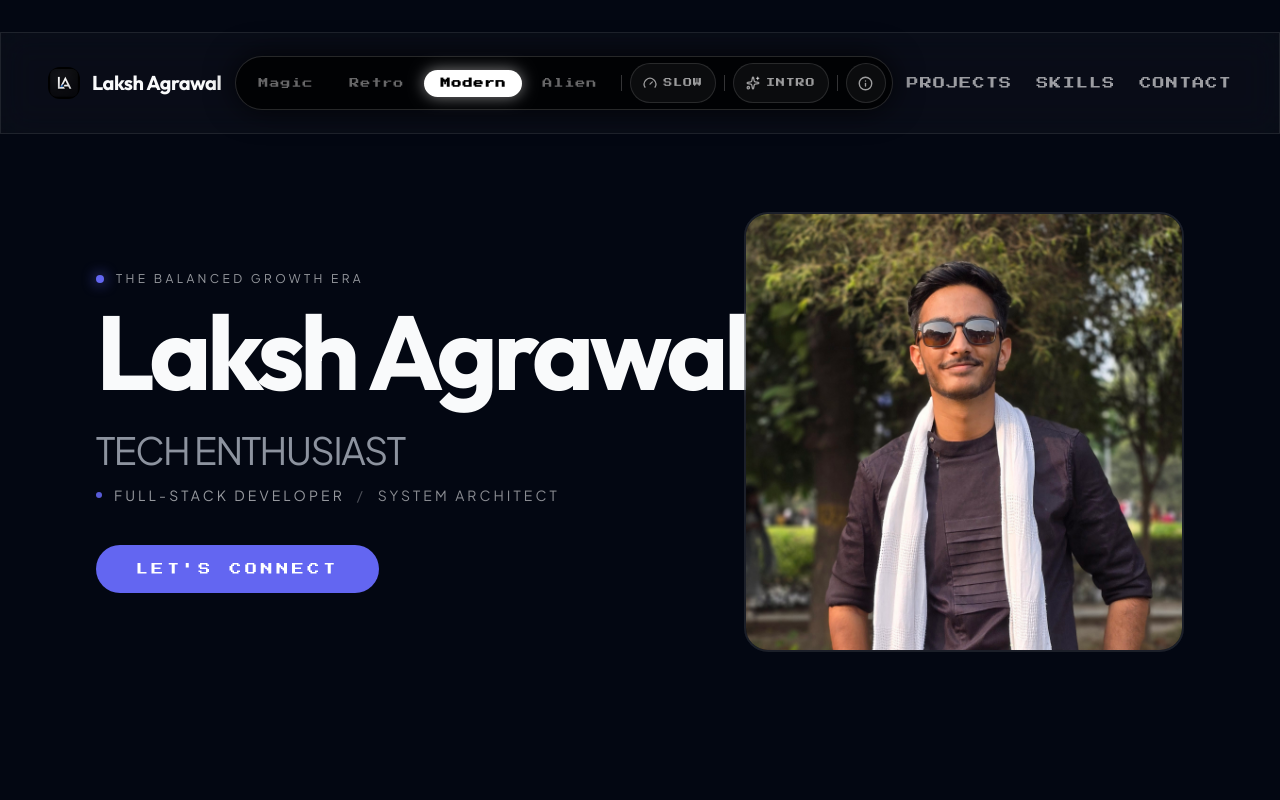
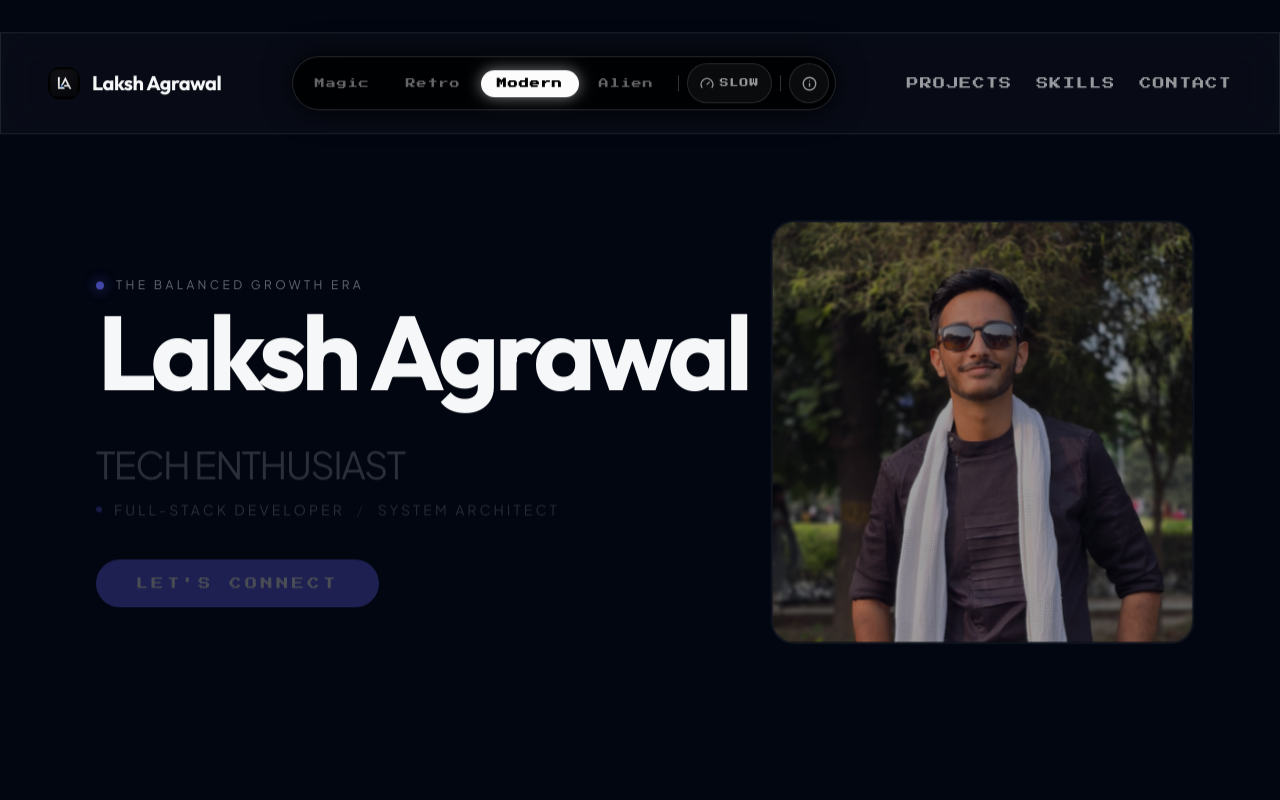
Before and after one commit to LakshAgrawal28/Portfolio, a React (Vite) app: page / in a window 1280 px wide. Shown: the top 800 px of the page. Built offline with nearby package versions, Linux system fonts and the light colour scheme; a web font is replaced by a local one.

Commit message:
fix: always show loader on load, remove intro button from nav

```diff
--- a/src/AppContent.tsx
+++ b/src/AppContent.tsx
@@ -1,4 +1,4 @@
-import React, { useState, useCallback } from 'react';
+import React, { useState } from 'react';
 import { AnimatePresence, motion } from 'framer-motion';
 import { Navigation } from './components/Navigation';
 import { Hero } from './components/Hero';
@@ -10,12 +10,7 @@ import { EraJumpOverlay } from './components/EraJumpOverlay';
 import { WormholeLoader } from './components/WormholeLoader';
 
 export const AppContent: React.FC = () => {
-  // Default: false — site loads instantly. The loader can be replayed via the nav button.
-  const [loading, setLoading] = useState(false);
-
-  const triggerLoader = useCallback(() => {
-    setLoading(true);
-  }, []);
+  const [loading, setLoading] = useState(true);
 
   return (
     <>
@@ -33,7 +28,7 @@ export const AppContent: React.FC = () => {
           >
             <div className="texture-overlay" />
             <EraJumpOverlay />
-            <Navigation onTriggerLoader={triggerLoader} />
+            <Navigation />
             <Hero />
             <Skills />
             <Projects />
--- a/src/components/Navigation.tsx
+++ b/src/components/Navigation.tsx
@@ -1,15 +1,11 @@
 import React, { useState } from 'react';
 import { motion, useScroll, AnimatePresence } from 'framer-motion';
 import { useTimeline } from '../contexts/TimelineContext';
-import { Gauge, Info, Sparkles } from 'lucide-react';
+import { Gauge, Info } from 'lucide-react';
 import type { Era } from '../contexts/TimelineContext';
 import { timelineData } from '../data/timelineData';
 
-interface NavigationProps {
-  onTriggerLoader?: () => void;
-}
-
-export const Navigation: React.FC<NavigationProps> = ({ onTriggerLoader }) => {
+export const Navigation: React.FC = () => {
   const { era, triggerJump, transitionSpeed, setTransitionSpeed, isTransitioning } = useTimeline();
   const { scrollYProgress } = useScroll();
   const [showInfo, setShowInfo] = useState(false);
@@ -108,24 +104,6 @@ export const Navigation: React.FC<NavigationProps> = ({ onTriggerLoader }) => {
 
           <div className="w-[1px] h-4 bg-white/20 mx-1" />
 
-          <motion.button
-            onClick={onTriggerLoader}
-            whileHover={{ scale: isTransitioning ? 1 : 1.04 }}
-            whileTap={{ scale: isTransitioning ? 1 : 0.96 }}
-            disabled={isTransitioning}
-            className={`flex h-9 w-9 items-center justify-center gap-1.5 rounded-full border font-retro text-[9px] uppercase tracking-widest transition-all duration-300 sm:h-10 sm:w-auto sm:px-3
-              border-white/12 bg-white/[0.04] text-white/60 hover:border-accent/45 hover:bg-accent/10 hover:text-accent
-              ${isTransitioning ? 'opacity-50' : ''}
-            `}
-            aria-label="Replay intro animation"
-            title="Replay wormhole intro"
-          >
-            <Sparkles size={14} strokeWidth={2.2} />
-            <span className="hidden sm:inline">Intro</span>
-          </motion.button>
-
-          <div className="w-[1px] h-4 bg-white/20 mx-1" />
-
           <div
             className="relative"
             onMouseEnter={() => setShowInfo(true)}
```
